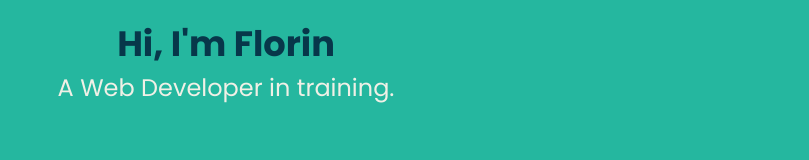
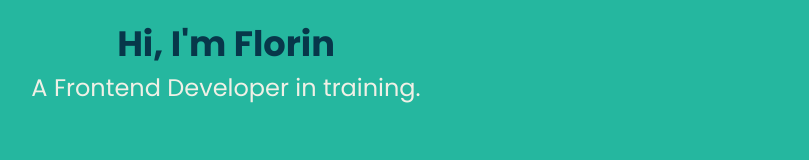
Before and after one commit to codingisreallyhard/codingisreallyhard-website, a React (Create React App) app: page / in a window 1280 px wide. Shown: the part 315-475 px from the top of the page, without its empty margins (414-1223 px from the left). Built offline with nearby package versions, Linux system fonts and the light colour scheme.

Commit message:
modified code in home.js

```diff
--- a/src/Layout/Home.js
+++ b/src/Layout/Home.js
@@ -6,7 +6,7 @@ function Home() {
     <section className="home-content" id="home-page">
       <div className="name">
         <h1>Hi, I'm Florin</h1>
-        <p>A Web Developer in training.</p>
+        <p>A Frontend Developer in training.</p>
       </div>
     </section>
   );
```
